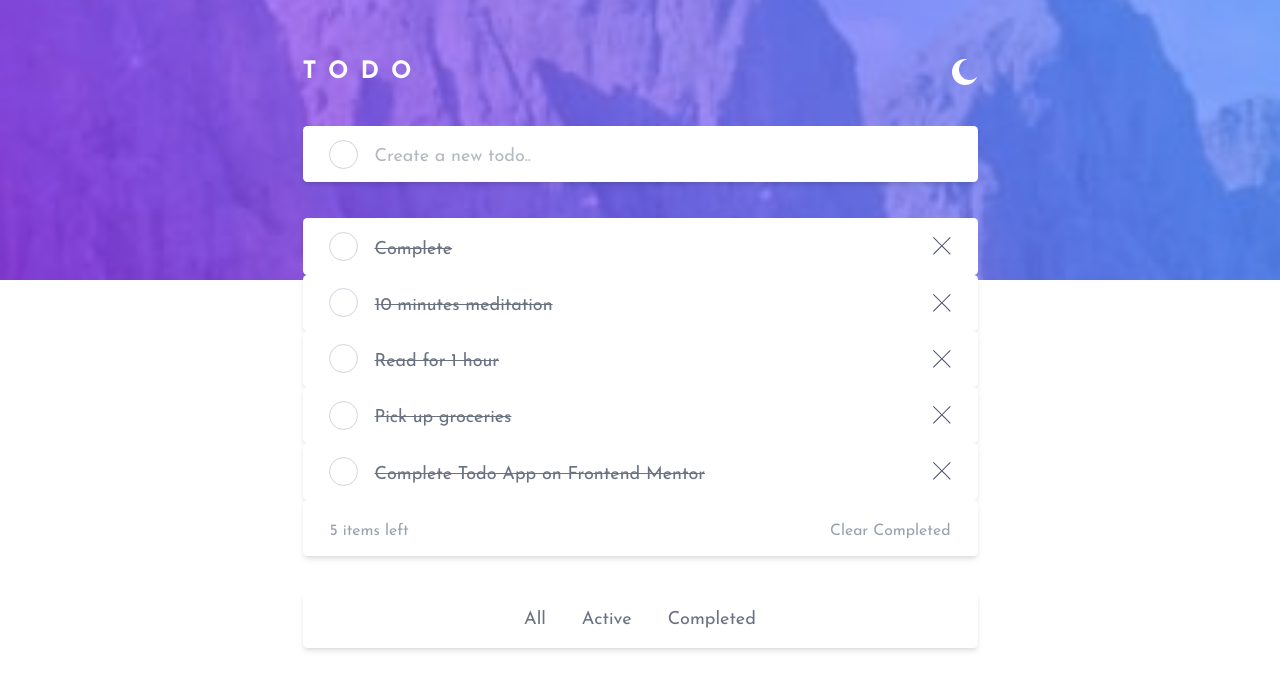
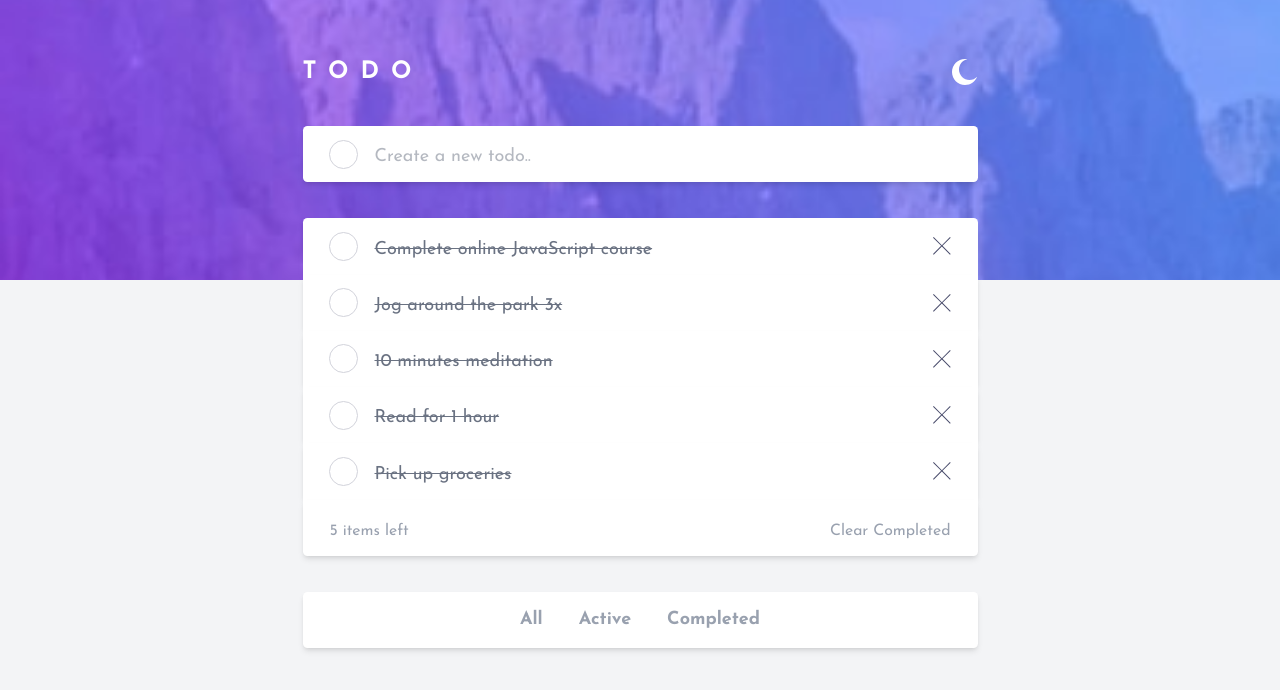
Before and after one commit to javin1102/todo-frontendmentor, a React (Vite) app: page / in a window 1280 px wide. Shown: the top 690 px of the page. Built offline with nearby package versions, Linux system fonts and the light colour scheme.

Commit message:
mod:update Checker.tsx functionality and TodoItem.tsx list

```diff
--- a/src/App.tsx
+++ b/src/App.tsx
@@ -3,9 +3,9 @@ import MainSection from "./MainSection.tsx";
 
 function App() {
     return (
-        <div className="w-svw h-svh relative">
-            <img src="/src/assets/images/bg-mobile-light.jpg" className="object-cover absolute w-full h-[35%] -z-10" alt=""/>
-            <div className="w-[80%] max-w-150 py-12 flex flex-col items-center gap-8 mx-auto text-gray-500">
+        <div className="w-svw h-svh relative bg-gray-100">
+            <img src="/src/assets/images/bg-mobile-light.jpg" className="object-cover absolute w-full h-[35%] top-0" alt="background"/>
+            <div className="w-[80%] max-w-150 py-12 flex flex-col items-center gap-8 mx-auto text-gray-500 relative z-10">
                 <Header/>
                 <MainSection/>
                 {/*<div className="w-full h-lvh bg-linear-to-br from-primary-gradient-1 to-primary-gradient-2">*/}
--- a/src/FilterTodo.tsx
+++ b/src/FilterTodo.tsx
@@ -1,11 +1,12 @@
 import TodoBox from "./components/TodoBox.tsx";
+import FilterItem from "./components/FilterItem.tsx";
 
 const FilterTodo = () => {
     return (
         <TodoBox className="justify-center gap-8">
-            <span>All</span>
-            <span>Active</span>
-            <span>Completed</span>
+            <FilterItem>All</FilterItem>
+            <FilterItem>Active</FilterItem>
+            <FilterItem>Completed</FilterItem>
         </TodoBox>
     )
 }
--- a/src/components/Checker.tsx
+++ b/src/components/Checker.tsx
@@ -1,6 +1,22 @@
-const Checker = () => {
+import {useState} from "react";
+
+const Checker = ({onClick}: { onClick?: () => void }) => {
+    const [isChecked, setChecked] = useState(false)
+    const toggleChecked = () => {
+        setChecked((prev) => !prev)
+    }
+    const checkedStyle = isChecked ? "bg-linear-to-br from-primary-gradient-1 to-primary-gradient-2" : "";
+    const checkMark = <img src="/src/assets/images/icon-check.svg" alt="check mark" className="h-3 object-cover absolute top-1/2 left-1/2 -translate-1/2"/>
     return (
-        <div className="w-6 h-6 rounded-full outline-[0.5px] outline-gray-300 cursor-pointer"></div>
+        <div className={`w-6 h-6 rounded-full outline-[0.5px] outline-gray-300 cursor-pointer ${checkedStyle} relative select-none`} onClick={() => {
+            if (onClick == null) {
+                toggleChecked()
+                return;
+            }
+            onClick();
+        }}>
+            {isChecked && checkMark}
+        </div>
     )
 }
 export default Checker
--- /dev/null
+++ b/src/components/FilterItem.tsx
@@ -0,0 +1,8 @@
+import React from 'react'
+
+const FilterItem = ({children}: { children?: React.ReactNode }) => {
+    return (
+        <span className="font-bold text-gray-400">{children}</span>
+    )
+}
+export default FilterItem
--- a/src/components/ListTodo.tsx
+++ b/src/components/ListTodo.tsx
@@ -1,16 +1,42 @@
 import TodoItem from "./TodoItem.tsx";
 import TodoBox from "./TodoBox.tsx";
+const TodoListItem = [
+    {
+        id: 1,
+        text: "Complete online JavaScript course"
+    },
+    {
+        id: 2,
+        text: "Jog around the park 3x"
+    },
+    {
+        id: 3,
+        text: "10 minutes meditation"
+    },
+    {
+        id: 4,
+        text: "Read for 1 hour"
+    },
+    {
+        id: 5,
+        text: "Pick up groceries"
+    }
+];
 const ListTodo = () => {
     return (
         <div className="w-full">
             <ul className="w-full">
-                <TodoItem>Complete</TodoItem>
-                <TodoItem>10 minutes meditation</TodoItem>
-                <TodoItem>Read for 1 hour</TodoItem>
-                <TodoItem>Pick up groceries</TodoItem>
-                <TodoItem>Complete Todo App on Frontend Mentor</TodoItem>
+                {TodoListItem.map((item, index) => (
+                    <TodoItem
+                        key={item.id}
+                        roundedTop={index === 0}
+                        roundedBottom={false}
+                    >
+                        {item.text}
+                    </TodoItem>
+                ))}
             </ul>
-            <TodoBox className="justify-between">
+            <TodoBox className="justify-between" roundedTop={false} roundedBottom={true}>
                 <span className="text-sm text-gray-400 text-margin-fix">5 items left</span>
                 <span className="text-sm text-gray-400 cursor-pointer text-margin-fix">Clear Completed</span>
             </TodoBox>
--- a/src/components/TodoBox.tsx
+++ b/src/components/TodoBox.tsx
@@ -1,8 +1,9 @@
 import React from "react";
 
-const TodoBox = ({children, className}: { children: React.ReactNode, className?: string }) => {
+const TodoBox = ({children, className, roundedTop = true, roundedBottom = true}: { children?: React.ReactNode, className?: string, roundedTop?: boolean, roundedBottom?: boolean }) => {
+    const borderRadiusClass = `${roundedTop ? 'rounded-t-sm' : ''} ${roundedBottom ? 'rounded-b-sm' : ''}`;
     return (
-        <div className={`w-full h-12.5 bg-white rounded-sm shadow-md px-6 py-2 flex items-center ${className}`}>
+        <div className={`w-full h-12.5 bg-white ${borderRadiusClass} shadow-md px-6 py-2 flex items-center ${className}`}>
             {children}
         </div>
     )
--- a/src/components/TodoItem.tsx
+++ b/src/components/TodoItem.tsx
@@ -2,10 +2,12 @@ import TodoBox from "./TodoBox.tsx";
 import Checker from "./Checker.tsx";
 import React from "react";
 
-const TodoItem = ({children}: { children?: React.ReactNode }) => {
+const TodoItem = ({children, roundedTop = false, roundedBottom = false}: { children?: React.ReactNode, roundedTop?: boolean, roundedBottom?: boolean }) => {
     return (
         <li>
-            <TodoBox className="gap-4">
+            <TodoBox className="gap-4"
+                     roundedTop={roundedTop}
+                     roundedBottom={roundedBottom}>
                 <Checker/>
                 <p className="text-margin-fix line-through flex-1">{children}</p>
                 <span className="cursor-pointer">
```
